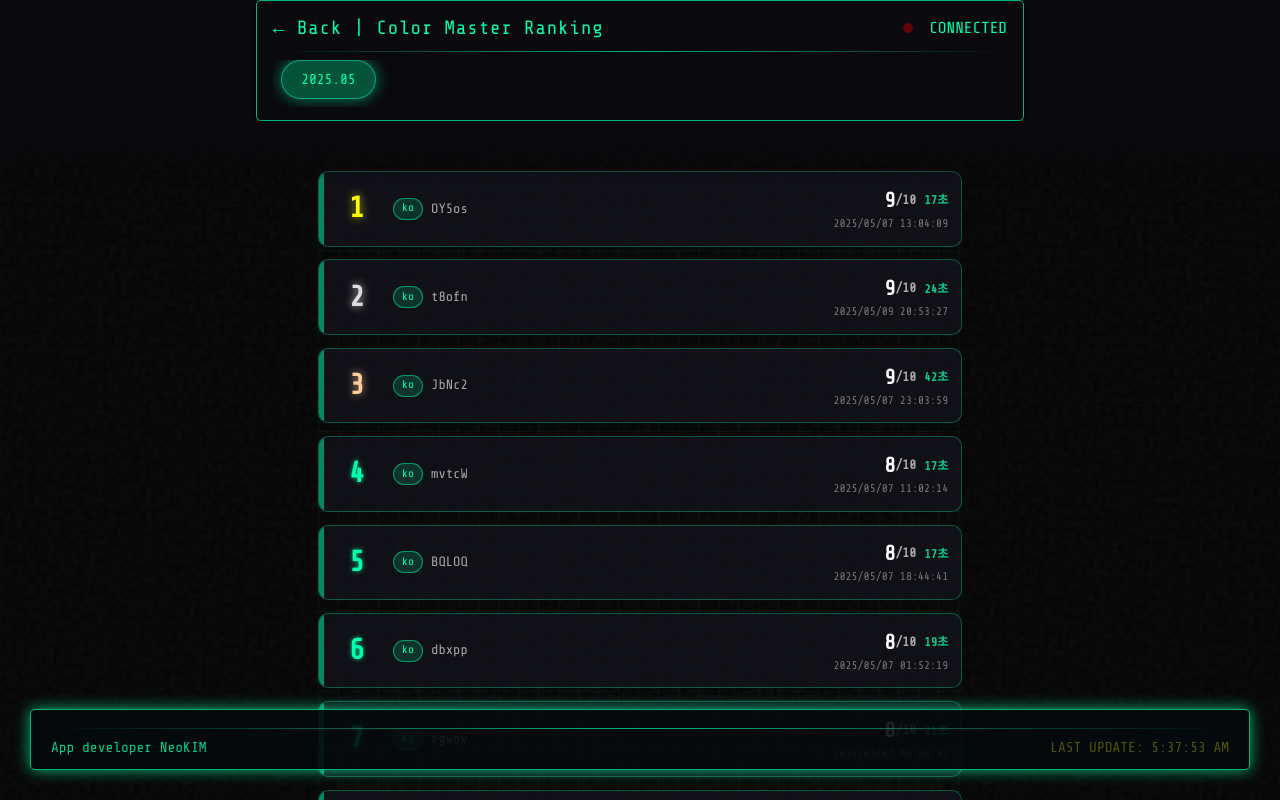
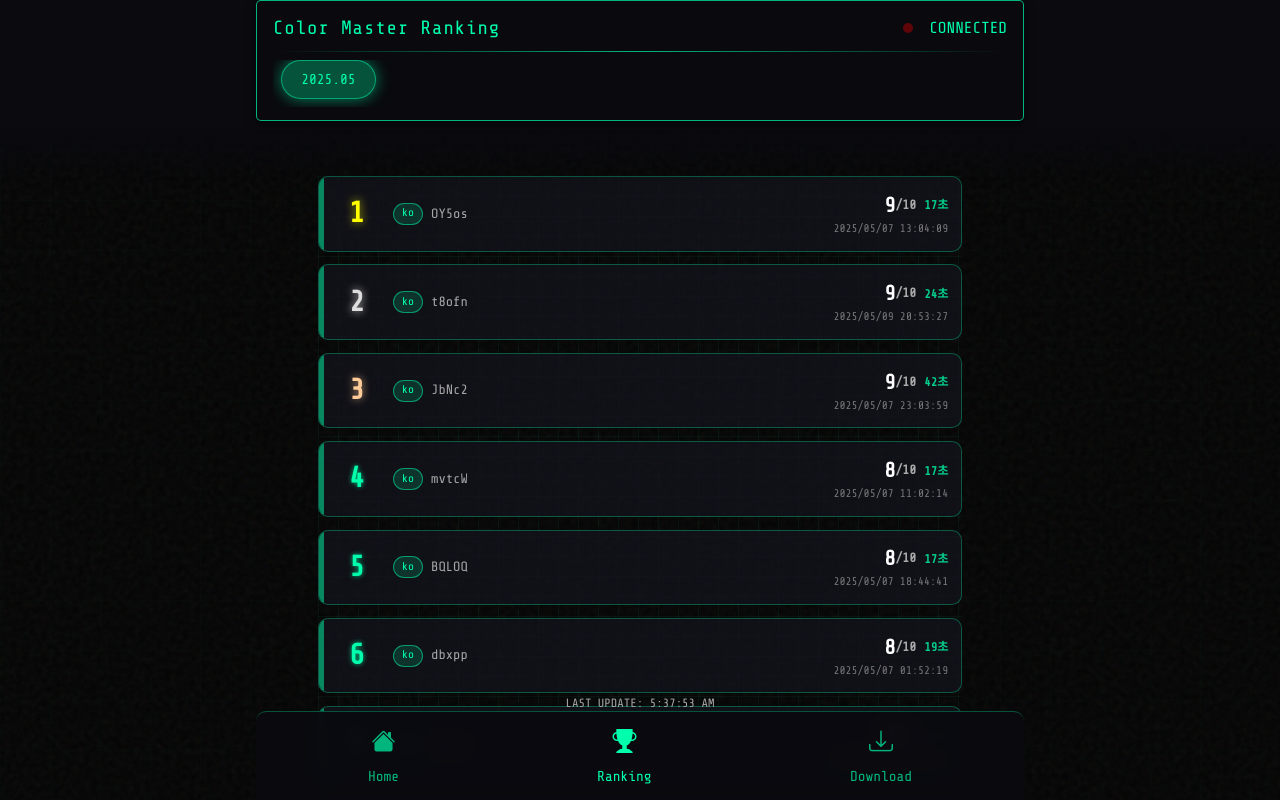
Before and after one commit to alchegit/alchegit.github.io, a plain HTML site: page colormaster/index.html in a window 1280 px wide. Drawn offline with nearby package versions, Linux system fonts and the light colour scheme.

Commit message:
컬러 마스터 랭킹 페이지 수정

```diff
--- a/colormaster/index.html
+++ b/colormaster/index.html
@@ -68,7 +68,7 @@
         .scroll-container {
             width: 100%;
             max-width: 600px;
-            padding-top: 45px; /* 헤더 높이에 맞게 조정 */
+            padding-top: 50px; /* 헤더 높이에 맞게 조정 */
             padding-bottom: 5rem; /* 하단 네비게이션 영역 확보 */
             position: relative;
             z-index: 10;
@@ -303,6 +303,12 @@
             align-items: center;
             opacity: 0.7;
             transition: all 0.3s ease;
+            text-decoration: none;
+        }
+
+        .nav-btn:hover {
+            opacity: 1;
+            color: #0fa;
         }
 
         .nav-btn.active {
@@ -314,10 +320,19 @@
             margin-bottom: 0.3rem;
         }
 
-        /* 모달 스타일 재정의 */
-        .cyber-modal-content {
-            background: rgba(20, 20, 30, 0.95);
-            border: 1px solid rgba(0, 255, 170, 0.5);
+        /* 최종 업데이트 정보 */
+        .last-update-info {
+            position: fixed;
+            bottom: 5rem; /* 하단 네비게이션 바 위에 배치 */
+            width: 100%;
+            max-width: 600px;
+            text-align: center;
+            font-size: 0.75rem;
+            color: #aaa;
+            padding: 0.5rem;
+            z-index: 90;
+            left: 50%;
+            transform: translateX(-50%);
         }
 
         /* 로딩 애니메이션 */
@@ -383,9 +398,26 @@
         /* 태블릿 이상 미디어 쿼리 */
         @media (min-width: 768px) {
             .terminal-header,
-            .scroll-container {
+            .scroll-container,
+            .last-update-info {
                 width: 80%;
                 max-width: 768px;
+            }
+
+            .bottom-nav {
+                width: 80%;
+                max-width: 768px;
+                left: 50%;
+                transform: translateX(-50%);
+                border-radius: 10px 10px 0 0;
+            }
+
+            .nav-btn {
+                font-size: 0.9rem;
+            }
+
+            .nav-btn i {
+                font-size: 1.5rem;
             }
         }
     </style>
@@ -399,9 +431,6 @@
         <div class="terminal-header">
             <div class="d-flex justify-content-between align-items-center">
                 <div class="terminal-title">
-                    <a href="../" style="text-decoration: none; color: inherit;">
-                        <span data-lang-ko="← 돌아가기" data-lang-en="← Back"></span>
-                    </a> |
                     <span data-lang-ko="컬러 마스터 랭킹" data-lang-en="Color Master Ranking"></span>
                 </div>
                 <div class="terminal-status">
@@ -431,28 +460,25 @@
                         </div>
                     </div>
                 </div>
-
-                <div class="terminal-footer">
-                    <div class="terminal-line"></div>
-                    <div class="d-flex justify-content-between align-items-center mt-2">
-                        <div class="terminal-info">App developer NeoKIM</div>
-                        <div class="terminal-warning blink" id="last-update">LAST UPDATE: 2025.05.09</div>
-                    </div>
-                </div>
             </div>
         </div>
 
-        <!-- 하단 네비게이션 바 (모바일용) -->
-        <div class="bottom-nav d-md-none">
+        <!-- 최종 업데이트 정보 -->
+        <div class="last-update-info">
+            <span id="last-update">LAST UPDATE: 2025.05.10</span>
+        </div>
+
+        <!-- 하단 네비게이션 바 -->
+        <div class="bottom-nav">
             <a href="../" class="nav-btn">
                 <i class="bi bi-house-fill"></i>
                 <span data-lang-ko="홈" data-lang-en="Home"></span>
             </a>
-            <button class="nav-btn active">
+            <a href="#" class="nav-btn active">
                 <i class="bi bi-trophy-fill"></i>
                 <span data-lang-ko="랭킹" data-lang-en="Ranking"></span>
-            </button>
-            <a href="https://play.google.com/store/apps/details?id=com.neokim.colormaster" class="nav-btn">
+            </a>
+            <a href="https://play.google.com/store/apps/details?id=com.neokim.colormaster" target="_blank" class="nav-btn">
                 <i class="bi bi-download"></i>
                 <span data-lang-ko="다운로드" data-lang-en="Download"></span>
             </a>
```
